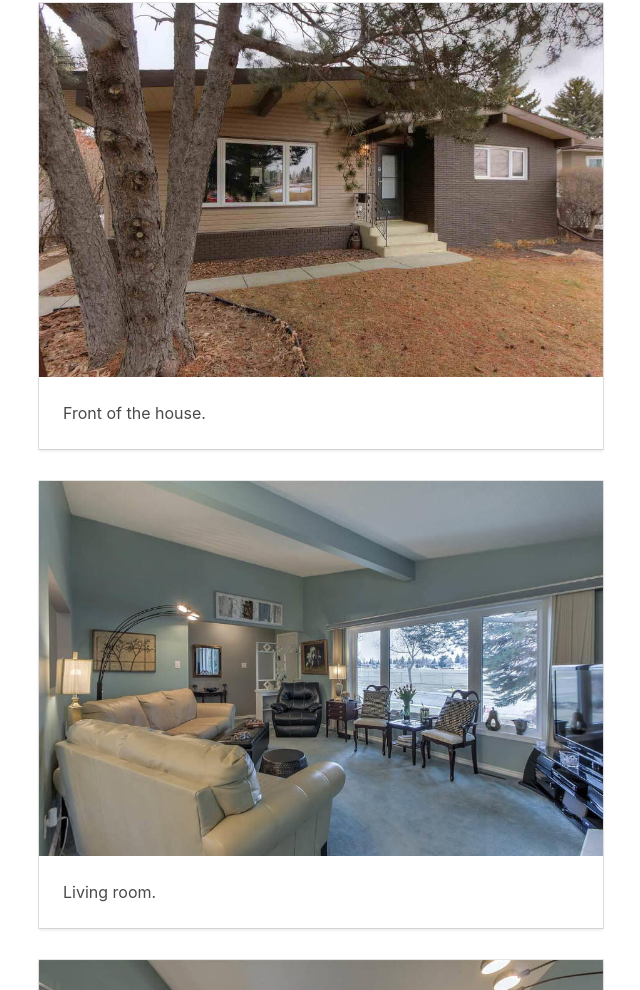
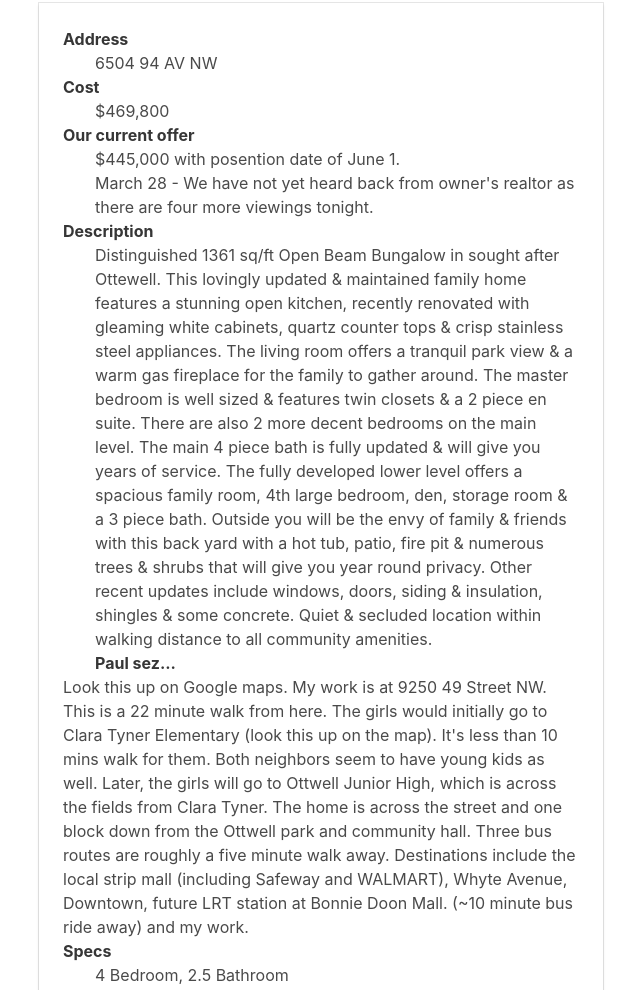
Before and after one commit to bovisp/house, a plain HTML site: page index.html in a window 1280 px wide. Shown: the part 45-1035 px from the top of the page, without its empty margins (319-959 px from the left). Drawn offline with nearby package versions, Linux system fonts and the light colour scheme.

Commit message:
Add descrption card

```diff
--- a/index.html
+++ b/index.html
@@ -21,6 +21,54 @@
         <div class="container">
             <div class="columns is-tablet">
                 <div class="column is-half is-offset-one-quarter">
+                    <div class="card">
+                        <div class="card-content">
+                            <div class="content">
+                                <dl>
+                                    <dt><strong>Address</strong></dt>
+                                    <dd>6504 94 AV NW</dd>
+
+                                    <dt><strong>Cost</strong></dt>
+                                    <dd>$469,800</dd>
+
+                                    <dt><strong>Our current offer</strong></dt>
+                                    <dd>$445,000 with posention date of June 1. <br>
+                                        March 28 - We have not yet heard back from owner's
+                                        realtor as there are four more viewings tonight.</dd>
+
+                                    <dt><strong>Description</strong></dt>
+                                    <dd>Distinguished 1361 sq/ft Open Beam Bungalow in sought after Ottewell. This
+                                        lovingly updated & maintained family home features a stunning open kitchen,
+                                        recently renovated with gleaming white cabinets, quartz counter tops & crisp
+                                        stainless steel appliances. The living room offers a tranquil park view & a warm
+                                        gas fireplace for the family to gather around. The master bedroom is well sized
+                                        & features twin closets & a 2 piece en suite. There are also 2 more decent
+                                        bedrooms on the main level. The main 4 piece bath is fully updated & will give
+                                        you years of service. The fully developed lower level offers a spacious family
+                                        room, 4th large bedroom, den, storage room & a 3 piece bath. Outside you will be
+                                        the envy of family & friends with this back yard with a hot tub, patio, fire pit
+                                        & numerous trees & shrubs that will give you year round privacy. Other recent
+                                        updates include windows, doors, siding & insulation, shingles & some concrete.
+                                        Quiet & secluded location within walking distance to all community amenities.
+                                    </dd>
+
+                                    <dd><strong>Paul sez...</strong></dd>
+                                    <dt>Look this up on Google maps. My work is at 9250 49 Street NW. This is a 22
+                                        minute walk from here. The girls would initially go to Clara Tyner Elementary
+                                        (look this up on the map). It's less than 10 mins walk for them. Both neighbors
+                                        seem to have young kids as well. Later, the girls will go to Ottwell Junior
+                                        High, which is across the fields from Clara Tyner. The home is across the street
+                                        and one block down from the Ottwell park and community hall. Three bus routes
+                                        are roughly a five minute walk away. Destinations include the local strip mall
+                                        (including Safeway and WALMART), Whyte Avenue, Downtown, future LRT station at
+                                        Bonnie Doon Mall. (~10 minute bus ride away) and my work.</dt>
+
+                                    <dt><strong>Specs</strong></dt>
+                                    <dd>4 Bedroom, 2.5 Bathroom</dd>
+                                </dl>
+                            </div>
+                        </div>
+                    </div>
                     <div class="card">
                         <div class="card-image">
                             <img src="images/1_exterior_front.jpg" alt="" class="image">
```
